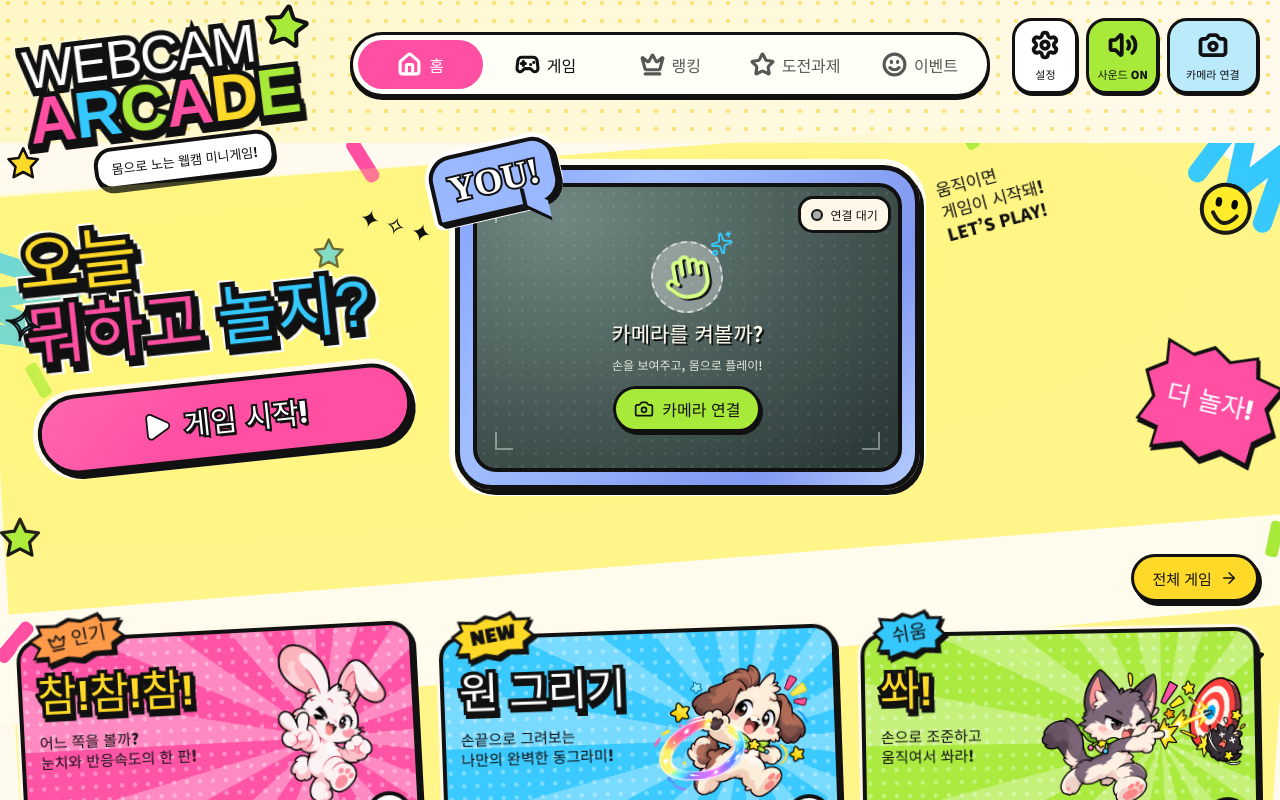
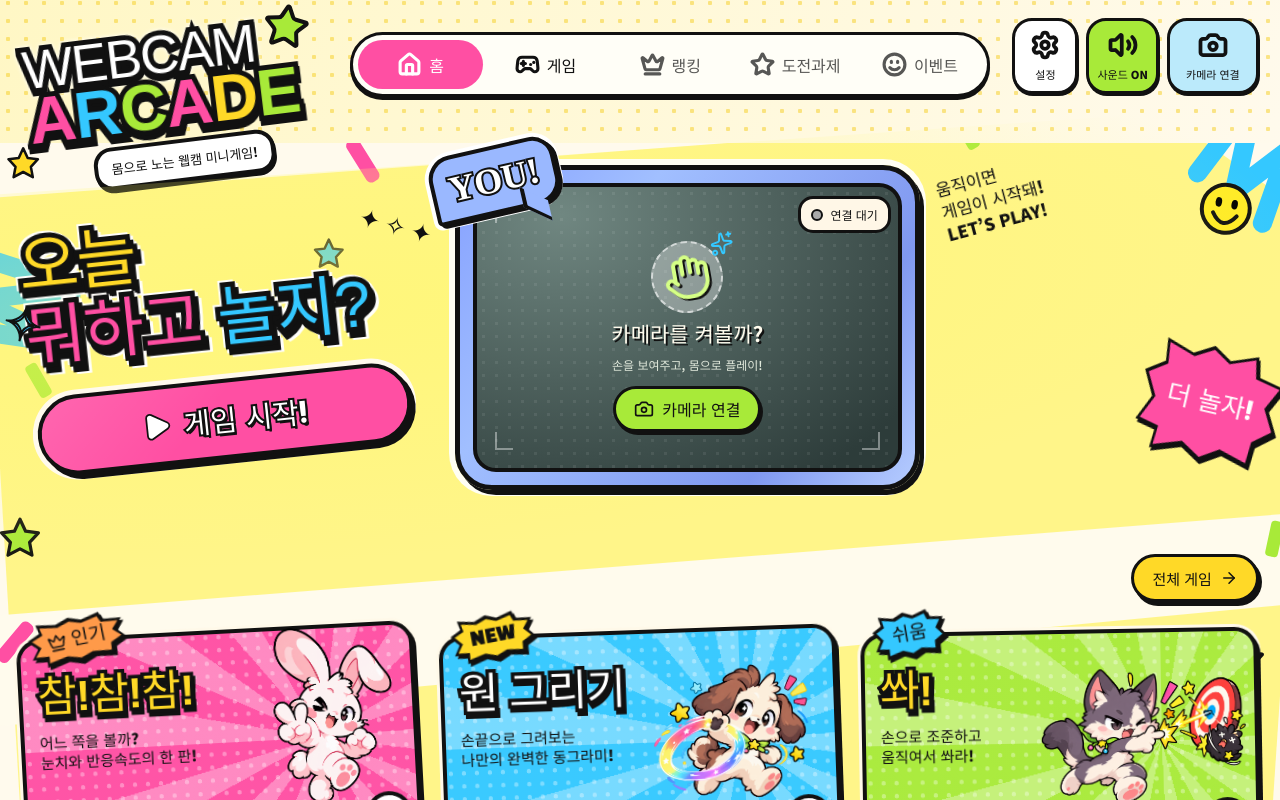
Before and after one commit to diefrau/WebcamArcade, a React (Vite) app: page / in a window 1280 px wide. Shown: the top 800 px of the page. Built offline with nearby package versions, Linux system fonts and the light colour scheme; a web font is replaced by a local one.

Commit message:
Enlarge cham card character by ten percent

```diff
--- a/src/components/character.css
+++ b/src/components/character.css
@@ -50,6 +50,10 @@
 }
 .game-card .card-character[data-character="shoot"] {
   right: calc(-1% + 10px);
+}
+.game-card .card-character[data-character="cham"] {
+  scale: 1.1;
+  transform-origin: center bottom;
 }
 .game-card:hover .card-character {
   transform: translateY(-4px) scale(1.03);
```
